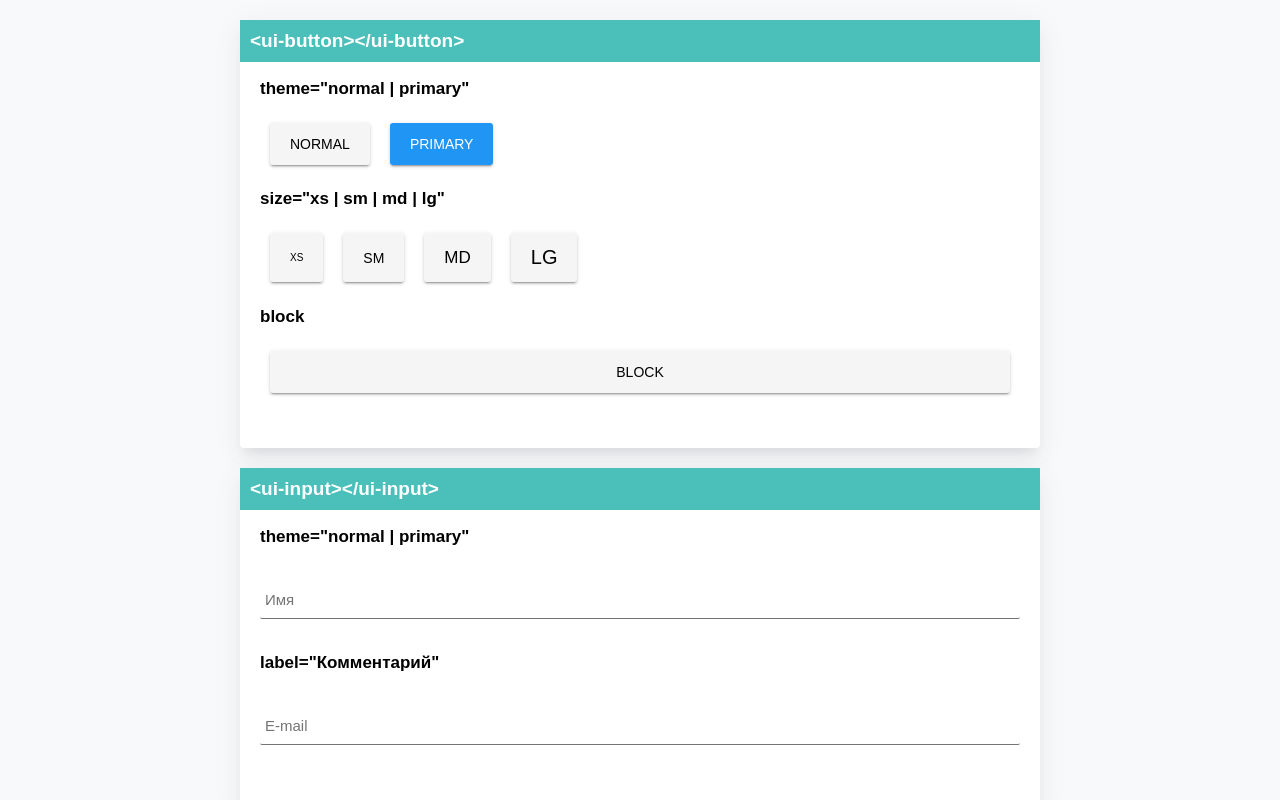
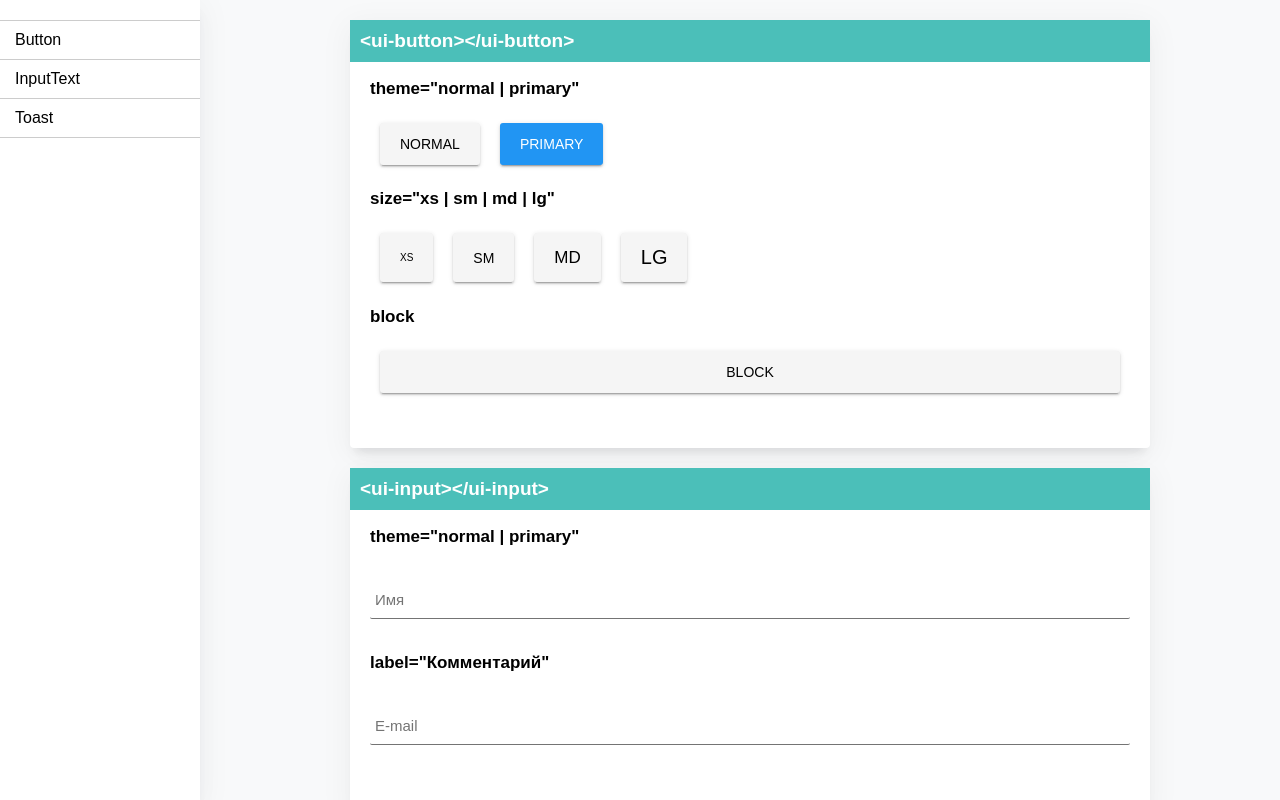
Before and after one commit to anton-sergeenkov/Vue-Uikit, a Vue app: page / in a window 1280 px wide. Shown: the top 800 px of the page. Built offline with nearby package versions, Linux system fonts and the light colour scheme.

Commit message:
left menu

```diff
--- a/src/App.vue
+++ b/src/App.vue
@@ -1,12 +1,20 @@
 <template>
     <div id="app">
-        <button-container />
-        <input-container />
-        <toast-container />
+
+        <menu-container class="wrapper-menu" />
+
+        <div class="wrapper-content">
+            <button-container id="ui-button" />
+            <input-container id="ui-input" />
+            <toast-container id="ui-toast" />
+        </div>
+
     </div>
 </template>
 
 <script>
+import Menu from './components/pages/Menu.vue';
+
 import ButtonContainer from './components/components/ButtonContainer.vue';
 import InputContainer from './components/components/InputContainer.vue';
 import ToastContainer from './components/components/ToastContainer.vue';
@@ -15,13 +23,18 @@ export default {
     components: {
         'button-container': ButtonContainer,
         'input-container': InputContainer,
-        'toast-container': ToastContainer
+        'toast-container': ToastContainer,
+        'menu-container': Menu
     }
 }
 </script>
 
 
 <style lang="scss">
+::-webkit-scrollbar       { width: 7px; height: 7px;}
+::-webkit-scrollbar-thumb { height: 50px; background-color: rgba(170, 66, 244, 0.7); border-radius: 2px;}
+::-webkit-scrollbar-track { background-color: rgba(170, 66, 244, 0.2) }
+
 * {
     box-sizing: border-box;
 }
@@ -29,6 +42,9 @@ body {
     font-family: sans-serif;
     margin: 0;
     background: #f8f9fa;
+}
+#app {
+    display: flex;
 }
 h1 {
     width: 100%;
@@ -50,7 +66,7 @@ pre {
     padding: 10px 40px 10px 0px;
     font-size: 15px;
 }
-.wrapper {
+.wrapper-components {
     max-width: 800px;
     margin: 20px auto;
     display: flex;
@@ -64,4 +80,23 @@ pre {
 		0 6px 30px 5px rgba(33,37,41,.04),
 		0 8px 10px -5px rgba(33,37,41,.1);
 }
+
+.wrapper-menu {
+    background: white;
+    width: 200px;
+	box-shadow:
+		0 16px 24px 2px rgba(33,37,41,.02),
+		0 6px 30px 5px rgba(33,37,41,.04),
+        0 8px 10px -5px rgba(33,37,41,.1);
+    height: 100vh;
+    overflow: auto;
+    background: white;
+    flex-shrink: 0;
+}
+.wrapper-content {
+    margin-left: 20px;
+    height: 100vh;
+    flex-grow: 1;
+    overflow: auto;
+}
 </style>
--- a/src/components/components/ButtonContainer.vue
+++ b/src/components/components/ButtonContainer.vue
@@ -1,6 +1,6 @@
 <template>
 
-    <div class="wrapper">
+    <div class="wrapper-components">
         <!---------------------------------------->
         <h1>&lt;ui-button&gt;&lt;/ui-button&gt;</h1>
         <!---------------------------------------->
--- a/src/components/components/InputContainer.vue
+++ b/src/components/components/InputContainer.vue
@@ -1,6 +1,6 @@
 <template>
 
-    <div class="wrapper">
+    <div class="wrapper-components">
         <!---------------------------------------->
         <h1>&lt;ui-input&gt;&lt;/ui-input&gt;</h1>
         <!---------------------------------------->
--- a/src/components/components/ToastContainer.vue
+++ b/src/components/components/ToastContainer.vue
@@ -1,6 +1,6 @@
 <template>
 
-    <div class="wrapper">
+    <div class="wrapper-components">
         <!---------------------------------------->
         <h1>&lt;ui-toast&gt;&lt;/ui-toast&gt;</h1>
         <!---------------------------------------->
--- /dev/null
+++ b/src/components/pages/Menu.vue
@@ -0,0 +1,33 @@
+<template>
+    <div>
+        <ul>
+            <hr>
+            <li><a href="#ui-button">Button</a></li>
+            <li><a href="#ui-input">InputText</a></li>
+            <li><a href="#ui-toast">Toast</a></li>
+        </ul>
+    </div>
+</template>
+
+<style scoped>
+ul {
+    margin: 0;
+    padding: 0;
+    list-style-type: none;
+    padding-top: 20px;
+}
+a {
+    display: block;
+    padding: 10px 15px;
+    text-decoration: none;
+    color: #000;
+    border-bottom: 1px solid rgba(0,0,0, 0.2);
+    background: white;
+}
+hr {
+    margin: 0;
+    background-color: rgba(0,0,0, 0.2);
+    border: none;
+    height: 1px;
+}
+</style>
```
